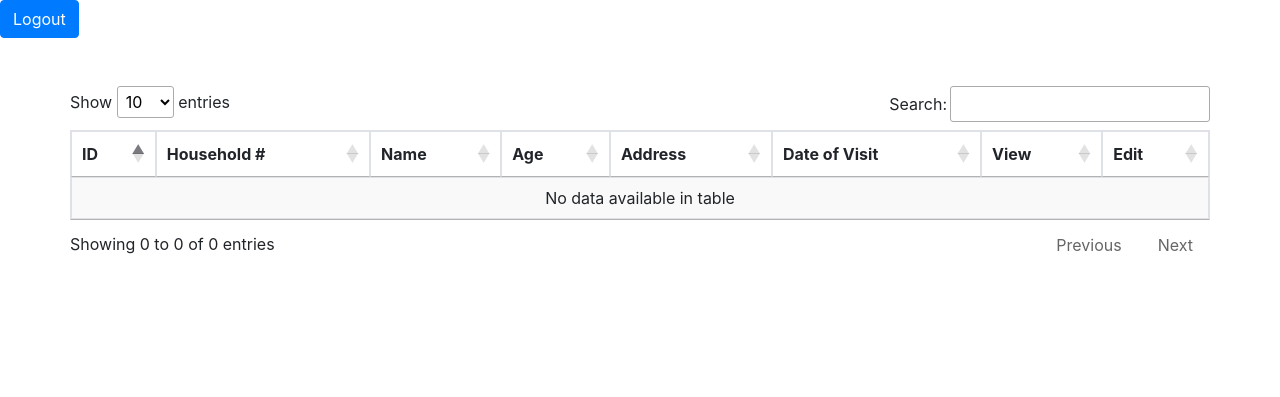
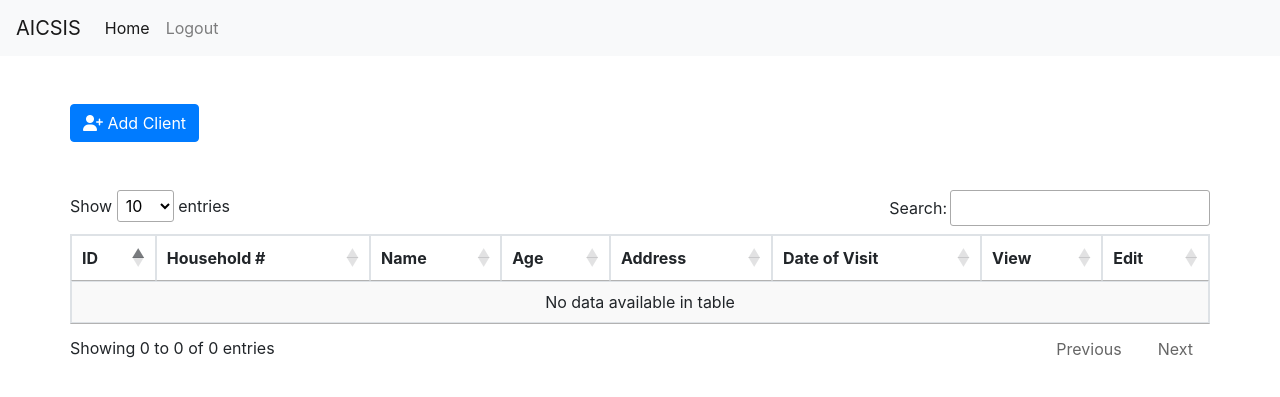
Before and after one commit to junmarktimon/lgulaboratory, a PHP site: page /admin/index.php in a window 1280 px wide. Shown: the top 397 px of the page. Run offline with PHP 8.4, Linux system fonts and the light colour scheme; a user stored in the database is signed in; data that the repository does not hold is empty; some libraries are stand-ins or nearby versions.

Commit message:
adding navbar and modal

```diff
--- a/admin/index.php
+++ b/admin/index.php
@@ -12,19 +12,24 @@
     }
 
 
+    include '../include/navbar.php';
+
+
+    $last_id;
+
 
 ?>
 
-    <form action="../logout.php" method="POST">
-
-        <button type="submit" name="btn_logout" class="btn btn-primary">Logout</button>
-
-    </form>
 
     <div class="container">
         <div class="row">
 
             <div class="table-responsive mt-5">
+
+                <!-- Button trigger modal -->
+                <button type="button" class="btn btn-primary mb-5" data-toggle="modal" data-target="#staticBackdrop">
+                    <i class="fa fa-user-plus"></i> Add Client
+                </button>
 
                 <table class="table table-bordered stripe" id="dataTable1" width="100%" cellspacing="0">
                     <thead>
@@ -63,7 +68,7 @@
                                             <td><?php echo htmlspecialchars($row['lname']." ".$row['fname']. " " .$row['mname']). " " .$row['suffix']; ?> </td>
                                             <td><?php echo htmlspecialchars($row['age']); ?> </td>
                                             <td><?php echo htmlspecialchars($row['address']); ?> </td>
-                                            <td><?php echo htmlspecialchars($row['visit_date']); ?> </td>
+                                            <td><?php echo htmlspecialchars(date ('Y-m-d H:i', strtotime($row['visit_date']))); ?> </td>
 
                                             <td width="2%">
                                                 <form action="#" method="post" target="_blank">
--- a/include/footer.php
+++ b/include/footer.php
@@ -22,5 +22,54 @@
     </script>
 
 
+<!-- Modal -->
+<div class="modal fade" id="staticBackdrop" data-backdrop="static" data-keyboard="false" tabindex="-1" aria-labelledby="staticBackdropLabel" aria-hidden="true">
+  <div class="modal-dialog">
+    <div class="modal-content">
+      <div class="modal-header">
+        <h5 class="modal-title" id="staticBackdropLabel">Add Client</h5>
+        <button type="button" class="close" data-dismiss="modal" aria-label="Close">
+          <span aria-hidden="true">&times;</span>
+        </button>
+      </div>
+      <div class="modal-body">
+
+        <form action="../code.php" method="post">
+          <div class="form-group">
+            <label for="exampleInputEmail1">Last Name</label>
+            <input type="text" name="lname" class="form-control" id="lastname">
+          </div>
+          <div class="form-group">
+            <label for="exampleInputEmail1">First Name</label>
+            <input type="text" name="fname" class="form-control" id="firstname">
+          </div>
+          <div class="form-group">
+            <label for="exampleInputEmail1">Middle Name</label>
+            <input type="text" name="mname" class="form-control" id="middlename">
+          </div>
+          <div class="form-group">
+            <label for="exampleInputEmail1">Suffix Name</label>
+            <input type="text" name="suffix" class="form-control" id="suffixname">
+          </div>
+          <div class="form-group">
+            <label for="exampleInputEmail1">Age</label>
+            <input type="text" name="age" class="form-control" id="age">
+          </div>
+          <div class="form-group">
+            <label for="exampleInputEmail1">Address</label>
+            <input type="text" name="address" class="form-control" id="address">
+          </div>
+
+          </div>
+          <div class="modal-footer">
+            <button type="button" class="btn btn-secondary" data-dismiss="modal">Close</button>
+            <button type="submit" class="btn btn-primary">Add</button>
+          </div>
+        </form>
+    </div>
+  </div>
+</div>
+
+
   </body>
 </html>
--- a/include/header.php
+++ b/include/header.php
@@ -15,5 +15,15 @@
     <title> AICS INFORMATION SYSTEM </title>
     <link rel="icon" type="image/x-icon" href="../img/favicon.ico">
 
+    <style>
+
+      #btn_logout {
+        border: none;
+        outline: none;
+        background: none;
+      }
+
+    </style>
+
   </head>
   <body>
--- /dev/null
+++ b/include/navbar.php
@@ -0,0 +1,20 @@
+
+<nav class="navbar navbar-expand-lg navbar-light bg-light">
+  <a class="navbar-brand" href="index.php">AICSIS</a>
+  <button class="navbar-toggler" type="button" data-toggle="collapse" data-target="#navbarTogglerDemo02" aria-controls="navbarTogglerDemo02" aria-expanded="false" aria-label="Toggle navigation">
+    <span class="navbar-toggler-icon"></span>
+  </button>
+
+  <div class="collapse navbar-collapse" id="navbarTogglerDemo02">
+    <ul class="navbar-nav mr-auto mt-2 mt-lg-0">
+      <li class="nav-item active">
+        <a class="nav-link disabled" href="index.php">Home <span class="sr-only">(current)</span></a>
+      </li>
+      <li>
+        <form action="../logout.php" method="POST">
+          <button type="submit" name="btn_logout" class="nav-link" id="btn_logout">Logout</button>
+        </form>
+      </li>
+    </ul>
+  </div>
+</nav>
```
Also changed, not shown: index.php (+7 -0 lines).
